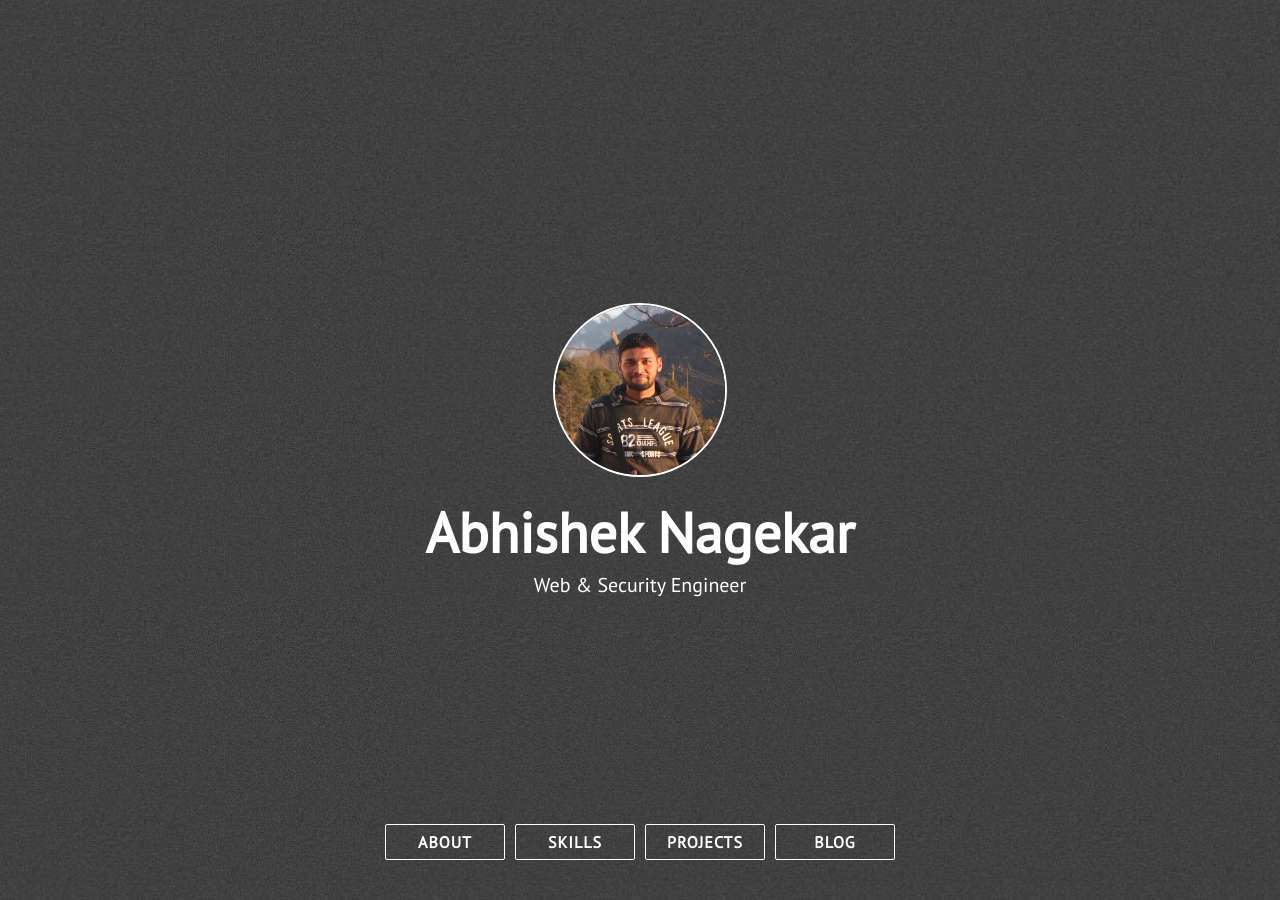
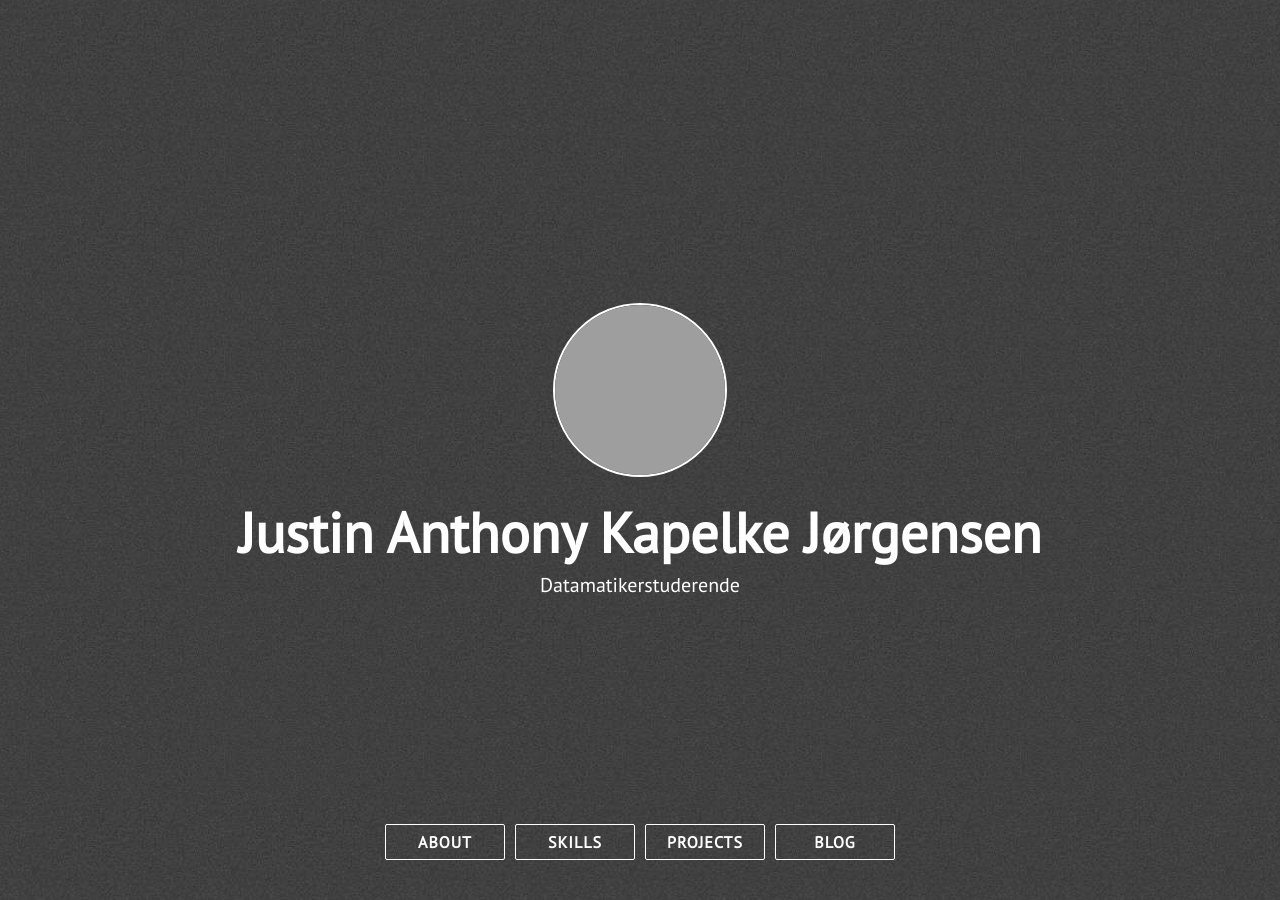
Before and after one commit to JustinAnthonyKapelke/Portfolio2, a Jekyll site: the page built from index.html, in a window 1280 px wide and 900 px high. Built offline with Jekyll 4.4.1, drawn with Linux system fonts in a browser that asks for light colours; nearby versions of some CDN libraries; some of the changed text lies outside the part shown; grey boxes are pictures that could not be loaded.

Commit message:
Update _config.yml

```diff
--- a/_config.yml
+++ b/_config.yml
@@ -1,21 +1,19 @@
-title: Abhishek Nagekar
-description: Web & Security Engineer
-site_title: '@abhn - Abhishek Nagekar'
+title: Justin Anthony Kapelke Jørgensen
+description: Datamatikerstuderende
+site_title: '@JustinAnthonyKapelke - Justin Anthony Kapelke Jørgensen'
 
 # Build settings
 markdown: kramdown
 exclude: [vendor/ruby]
 
 # Personalization
-github_username: abhn
-blog_url: https://www.nagekar.com
+github_username: JustinAnthonyKapelke
+blog_url: https://justinanthonykapelke.github.io/Portfolio2/
 email: abhishek@nagekar.com
-keybase_username: abhn
-twitter_username: abhn_
-reddit_username: abhn
+keybase_username: JustinAnthonyKapelke
 
 # absolute or relative
-profile_picture: assets/images/pp.jpg
+profile_picture: assets/images/Justin.jpg
 
 # Google Analytics ID
 google_analytics:
```
